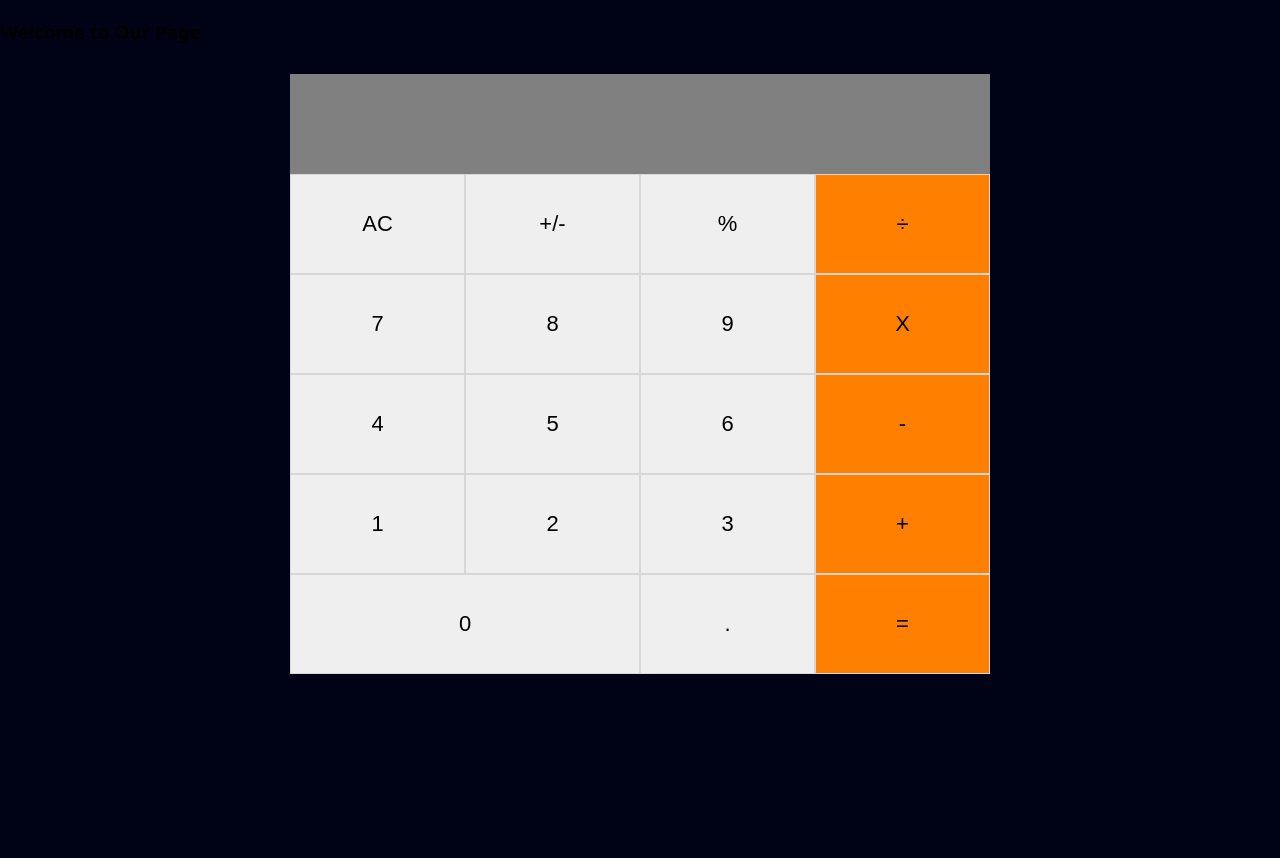
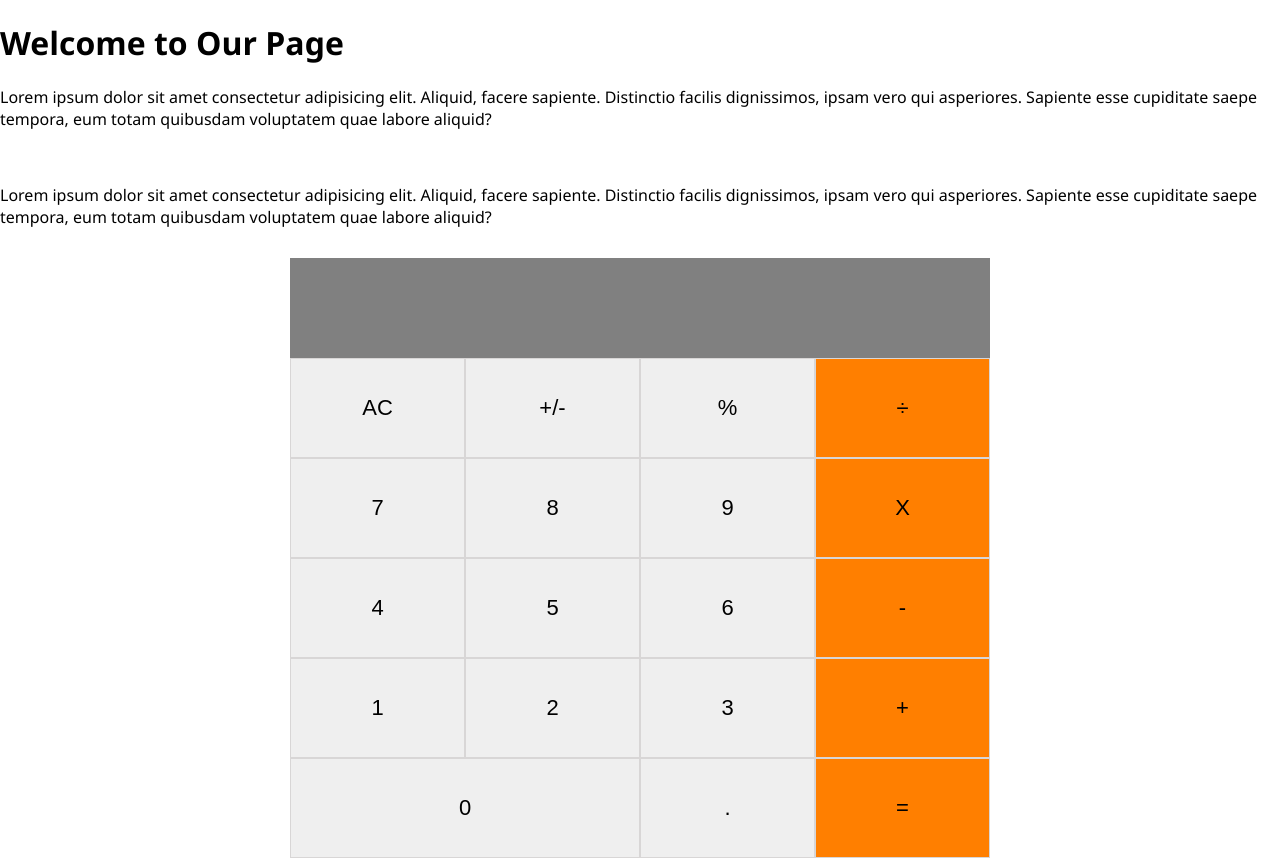
Before and after one commit to sumon0002001/react-calculator, a React (Create React App) app: page / in a window 1280 px wide. Before the commit the page ends 800 px from the top, so only its background shows below. Built offline with nearby package versions, Linux system fonts and the light colour scheme.

Commit message:
Add Home page

```diff
--- a/src/components/Home.js
+++ b/src/components/Home.js
@@ -4,9 +4,23 @@ import React from 'react'
 const Home = () => {
     return (
         <div>
-            <h3>
+            <h1>
                 Welcome to Our Page
-            </h3>
+            </h1>
+            <p>
+            Lorem ipsum dolor sit amet consectetur adipisicing elit.
+            Aliquid, facere sapiente. Distinctio facilis dignissimos,
+            ipsam vero qui asperiores. Sapiente esse cupiditate saepe tempora,
+            eum totam quibusdam voluptatem quae labore aliquid?
+            </p>
+            <br/>
+            <p>
+            Lorem ipsum dolor sit amet consectetur adipisicing elit.
+            Aliquid, facere sapiente. Distinctio facilis dignissimos,
+            ipsam vero qui asperiores. Sapiente esse cupiditate saepe tempora,
+            eum totam quibusdam voluptatem quae labore aliquid?
+            </p>
+
 
         </div>
     )
--- a/src/index.css
+++ b/src/index.css
@@ -7,7 +7,7 @@ body {
   font-family: "Segoe UI", sans-serif;
   -webkit-font-smoothing: antialiased;
   -moz-osx-font-smoothing: grayscale;
-  background-color: #000316;
+  background-color: white;
 }
 
 .main,
```
